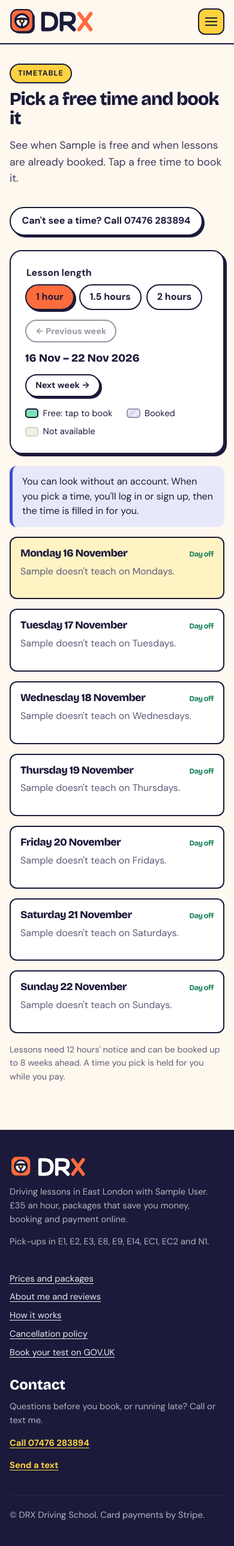
After one commit to Md12Ali/DRX, a Django app: a page that uses templates/base.html in a window 390 px wide. The commit adds this page. Shown: the whole page at 60% size. Run offline with Django 5.2, Linux system fonts and the light colour scheme; tables that the repository leaves empty hold one stand-in row (values such as "Sample post"); data that the repository does not hold is empty; parts of the project's set-up code (start-up, migrations or seed data) failed here and were passed over.

Commit message:
Add weekly timetable: free, booked and own lessons, book straight from a free slot
Learners pick a lesson length and a week (up to 8 weeks ahead), see every
half hour as free, booked or their own lesson, and tap a free time to open
the booking form with the date, time and length filled in. Learners never
see who else has booked; the instructor sees first names. Phones get a
day-by-day list. 8 new tests.

Co-Authored-By: Claude Opus 5.5 <noreply@anthropic.com>
Claude-Session: https://claude.ai/code/session_01Dks5HqKVWKRfi1YayRxVu2

```diff
--- a/bookings/templates/bookings/dashboard.html
+++ b/bookings/templates/bookings/dashboard.html
@@ -42,7 +42,10 @@
 <section class="panel" aria-labelledby="upcoming-title">
   <div class="section-heading-row">
     <h2 id="upcoming-title">Upcoming</h2>
-    <a class="button button-dark button-small" href="{% if main_instructor %}{% url 'bookings:create' main_instructor.slug %}{% else %}{% url 'instructors:list' %}{% endif %}">Book another lesson</a>
+    <div class="button-row button-row-tight">
+      {% if main_instructor %}<a class="button button-ghost button-small" href="{% url 'bookings:timetable' main_instructor.slug %}">See free times</a>{% endif %}
+      <a class="button button-dark button-small" href="{% if main_instructor %}{% url 'bookings:create' main_instructor.slug %}{% else %}{% url 'instructors:list' %}{% endif %}">Book another lesson</a>
+    </div>
   </div>
   {% if upcoming %}
     <ul class="booking-list">
--- /dev/null
+++ b/bookings/templates/bookings/timetable.html
@@ -0,0 +1,124 @@
+{% extends "base.html" %}
+
+{% block title %}Timetable: free and booked lesson times{% endblock %}
+{% block meta_description %}See when {{ instructor.display_name }} is free and book an automatic driving lesson online.{% endblock %}
+
+{% block content %}
+<header class="page-heading timetable-heading">
+  <div>
+    <p class="eyebrow">Timetable</p>
+    <h1>Pick a free time and book it</h1>
+    <p class="lede">
+      {% if is_owner %}Your week at a glance: free times and who has booked.
+      {% else %}See when {{ instructor.first_name }} is free and when lessons are already booked. Tap a free time to book it.{% endif %}
+    </p>
+  </div>
+  <a class="button button-ghost" href="tel:{{ contact_phone_link }}">Can't see a time? Call {{ contact_phone }}</a>
+</header>
+
+<!-- Lesson length and week -->
+<section class="panel timetable-controls" aria-label="Timetable options">
+  <form method="get" class="js-timetable-form duration-choice">
+    <input type="hidden" name="week" value="{{ week|date:'Y-m-d' }}">
+    <fieldset>
+      <legend>Lesson length</legend>
+      <div class="duration-options">
+        {% for value, label in durations %}
+          <label class="duration-option">
+            <input type="radio" name="duration" value="{{ value }}"{% if value == duration %} checked{% endif %}>
+            <span>{{ label }}</span>
+          </label>
+        {% endfor %}
+      </div>
+    </fieldset>
+    <noscript><button type="submit" class="button button-dark button-small">Show times</button></noscript>
+  </form>
+
+  <nav class="week-nav" aria-label="Choose a week">
+    {% if previous_week %}
+      <a class="button button-ghost button-small" href="?week={{ previous_week|date:'Y-m-d' }}&amp;duration={{ duration }}">&larr; Previous week</a>
+    {% else %}
+      <span class="button button-ghost button-small is-disabled" aria-disabled="true">&larr; Previous week</span>
+    {% endif %}
+    <p class="week-label">{{ columns.0.date|date:"j M" }} &ndash; {{ columns.6.date|date:"j M Y" }}</p>
+    {% if next_week %}
+      <a class="button button-ghost button-small" href="?week={{ next_week|date:'Y-m-d' }}&amp;duration={{ duration }}">Next week &rarr;</a>
+    {% else %}
+      <span class="button button-ghost button-small is-disabled" aria-disabled="true">Next week &rarr;</span>
+    {% endif %}
+  </nav>
+
+  <ul class="tt-legend" aria-label="Key">
+    <li><span class="tt-key tt-free"></span> Free: tap to book</li>
+    <li><span class="tt-key tt-booked"></span> Booked</li>
+    {% if user.is_authenticated and not is_owner %}<li><span class="tt-key tt-yours"></span> Your lesson</li>{% endif %}
+    <li><span class="tt-key tt-closed"></span> Not available</li>
+  </ul>
+</section>
+
+{% if not user.is_authenticated %}
+  <p class="message message-info tt-login-note">You can look without an account. When you pick a time, you'll log in or sign up, then the time is filled in for you.</p>
+{% endif %}
+
+<!-- Week grid (tablet and desktop) -->
+<div class="timetable-scroll">
+  <table class="timetable">
+    <caption class="visually-hidden">Lesson times for the week of {{ week|date:"j F Y" }}, {{ duration }}-minute lessons</caption>
+    <thead>
+      <tr>
+        <th scope="col" class="tt-time-head">Time</th>
+        {% for column in columns %}
+          <th scope="col"{% if column.date == today %} class="is-today"{% endif %}>
+            <span class="tt-day">{{ column.date|date:"D" }}</span>
+            <span class="tt-date">{{ column.date|date:"j M" }}</span>
+            <span class="tt-count">{% if not column.works %}Day off{% elif column.free %}{{ column.free }} free{% else %}Full{% endif %}</span>
+          </th>
+        {% endfor %}
+      </tr>
+    </thead>
+    <tbody>
+      {% for row in table.rows %}
+        <tr>
+          <th scope="row" class="tt-time">{{ row.time|time:"H:i" }}</th>
+          {% for cell in row.cells %}
+            <td>{% include "includes/timetable_cell.html" %}</td>
+          {% endfor %}
+        </tr>
+      {% endfor %}
+    </tbody>
+  </table>
+</div>
+
+<!-- Day-by-day list (phones) -->
+<div class="timetable-days">
+  {% for column in columns %}
+    <section class="tt-day-card{% if column.date == today %} is-today{% endif %}" aria-label="{{ column.date|date:'l j F' }}">
+      <h2>{{ column.date|date:"l j F" }} <span class="tt-count">{% if not column.works %}Day off{% elif column.free %}{{ column.free }} free{% else %}Full{% endif %}</span></h2>
+      {% if column.slots %}
+        <ul class="tt-day-slots">
+          {% for time, cell in column.slots %}
+            <li>
+              {% if cell.state == "free" %}
+                {% include "includes/timetable_cell.html" %}
+              {% elif cell.state == "yours" %}
+                <a class="tt-slot tt-yours" href="{% url 'bookings:detail' cell.booking.pk %}">{{ time|time:"H:i" }} · You</a>
+              {% elif is_owner %}
+                <a class="tt-slot tt-booked" href="{% url 'bookings:detail' cell.booking.pk %}">{{ time|time:"H:i" }} · {{ cell.booking.learner.first_name|default:"Booked" }}</a>
+              {% else %}
+                <span class="tt-slot tt-booked">{{ time|time:"H:i" }} · Booked</span>
+              {% endif %}
+            </li>
+          {% endfor %}
+        </ul>
+      {% else %}
+        <p class="muted">{% if column.works %}No times left this day.{% else %}{{ instructor.first_name }} doesn't teach on {{ column.date|date:"l" }}s.{% endif %}</p>
+      {% endif %}
+    </section>
+  {% endfor %}
+</div>
+
+<p class="muted tt-footnote">
+  Lessons need {{ notice_hours }} hours' notice and can be booked up to {{ weeks_ahead }} weeks ahead.
+  A time you pick is held for you while you pay.
+</p>
+{% endblock %}
--- a/bookings/urls.py
+++ b/bookings/urls.py
@@ -12,6 +12,7 @@ urlpatterns = [
     path("<int:pk>/edit/", views.booking_edit, name="edit"),
     path("<int:pk>/cancel/", views.booking_cancel, name="cancel"),
     path("diary/", views.diary, name="diary"),
+    path("timetable/<slug:slug>/", views.timetable, name="timetable"),
     path("<int:pk>/complete/", views.booking_complete, name="complete"),
     path("<int:pk>/instructor-cancel/", views.instructor_cancel, name="instructor_cancel"),
 ]
--- a/bookings/views.py
+++ b/bookings/views.py
@@ -2,6 +2,7 @@
 import datetime
 import logging
 
+from django.conf import settings
 from django.contrib import messages
 from django.contrib.auth.decorators import login_required
 from django.core.exceptions import PermissionDenied
@@ -17,6 +18,7 @@ from progress.models import progress_summary
 
 from .forms import BookingForm, CompleteLessonForm
 from .models import Booking
+from .services import booking_window, week_timetable
 
 logger = logging.getLogger(__name__)
 
@@ -84,9 +86,14 @@ def booking_create(request, slug):
             return redirect("payments:checkout", booking.pk)
         messages.error(request, "That lesson couldn't be booked. Please check the details below.")
     else:
+        # The timetable links here with the date, time and length already chosen
         initial = {}
         if request.GET.get("date"):
             initial["date"] = request.GET["date"]
+        if request.GET.get("time"):
+            initial["start_time"] = request.GET["time"]
+        if request.GET.get("duration", "").isdigit() and int(request.GET["duration"]) in Booking.Duration.values:
+            initial["duration_minutes"] = int(request.GET["duration"])
         form = BookingForm(initial=initial, instructor=instructor, learner=request.user)
 
     context = {"form": form, "instructor": instructor, "is_edit": False}
@@ -251,3 +258,56 @@ def instructor_cancel(request, pk):
     else:
         messages.success(request, "Lesson cancelled and the learner refunded.")
     return redirect("bookings:diary")
+
+
+def _monday(date):
+    return date - datetime.timedelta(days=date.weekday())
+
+
+def timetable(request, slug):
+    """
+    A week of the instructor's diary: free times to book, booked times, and
+    the learner's own lessons. Visitors can look; booking needs a login.
+    Learners never see who else has booked; the instructor sees first names.
+    """
+    instructor = get_object_or_404(Instructor, slug=slug)
+    Booking.objects.expire_stale_holds()
+
+    duration = request.GET.get("duration", "")
+    duration = int(duration) if duration.isdigit() and int(duration) in Booking.Duration.values else 60
+
+    this_week = _monday(timezone.localdate())
+    last_week = _monday(timezone.localtime(booking_window()[1]).date())
+    try:
+        week = _monday(datetime.date.fromisoformat(request.GET.get("week", "")))
+    except ValueError:
+        week = this_week
+    week = min(max(week, this_week), last_week)
+
+    viewer = request.user if request.user.is_authenticated else None
+    table = week_timetable(instructor, week, duration, viewer=viewer)
+    # The same data turned into one column per day, for the mobile day-by-day list
+    columns = []
+    for index, day in enumerate(table["days"]):
+        slots = [(row["time"], row["cells"][index]) for row in table["rows"]]
+        columns.append({
+            "date": day,
+            "free": sum(1 for _, cell in slots if cell["state"] == "free"),
+            "works": instructor.works_on(day),
+            "slots": [(time, cell) for time, cell in slots if cell["state"] in ("free", "booked", "yours")],
+        })
+    context = {
+        "instructor": instructor,
+        "table": table,
+        "columns": columns,
+        "duration": duration,
+        "durations": Booking.Duration.choices,
+        "week": week,
+        "previous_week": week - datetime.timedelta(weeks=1) if week > this_week else None,
+        "next_week": week + datetime.timedelta(weeks=1) if week < last_week else None,
+        "is_owner": viewer is not None and getattr(viewer, "instructor", None) == instructor,
+        "today": timezone.localdate(),
+        "notice_hours": settings.BOOKING_MIN_NOTICE_HOURS,
+        "weeks_ahead": settings.BOOKING_MAX_WEEKS_AHEAD,
+    }
+    return render(request, "bookings/timetable.html", context)
--- a/core/templates/core/home.html
+++ b/core/templates/core/home.html
@@ -162,7 +162,7 @@
       </ul>
       <div class="button-row">
         <a class="button button-dark" href="{{ instructor.get_absolute_url }}">More about me</a>
-        <a class="button button-ghost" href="{% url 'bookings:create' instructor.slug %}">Check my availability</a>
+        <a class="button button-ghost" href="{% url 'bookings:timetable' instructor.slug %}">See my free times</a>
       </div>
     </div>
   </div>
--- a/env_example.py
+++ b/env_example.py
@@ -8,8 +8,8 @@ import os
 os.environ.setdefault("SECRET_KEY", "replace-with-a-long-random-string")
 os.environ.setdefault("DEBUG", "True")
 os.environ.setdefault("ALLOWED_HOSTS", "localhost,127.0.0.1")
-# Leave DATABASE_URL unset to use local SQLite, or point it at Postgres:
-# os.environ.setdefault("DATABASE_URL", "postgres://user:pass@host:5432/dbname")
+# DATABASE_URL is optional here: leave it unset to use a local SQLite file, or set it
+# to a PostgreSQL connection string (postgres://user:password@host:5432/dbname).
 os.environ.setdefault("STRIPE_PUBLIC_KEY", "pk_test_...")
 os.environ.setdefault("STRIPE_SECRET_KEY", "sk_test_...")
 os.environ.setdefault("STRIPE_WEBHOOK_SECRET", "whsec_...")
--- a/instructors/templates/instructors/instructor_detail.html
+++ b/instructors/templates/instructors/instructor_detail.html
@@ -41,7 +41,8 @@
 
     {% if availability %}
       <h2>Free slots in the next two weeks</h2>
-      <p class="muted">Number of free one-hour slots each day. Pick a day to start booking.</p>
+      <p class="muted">Number of free one-hour slots each day. Pick a day to start booking, or
+        <a href="{% url 'bookings:timetable' instructor.slug %}">open the full timetable</a> to see every free and booked time.</p>
       <ul class="availability-strip">
         {% for day in availability %}
           <li>
--- a/scripts/ci_screenshots.py
+++ b/scripts/ci_screenshots.py
@@ -123,6 +123,7 @@ with sync_playwright() as playwright:
     capture(page, "prices", "/prices/", mobile_too=True)
     capture(page, "instructor-profile", f"/instructors/{slug}/", mobile_too=True)
     capture(page, "how-it-works", "/about/")
+    capture(page, "timetable-visitor", f"/bookings/timetable/{slug}/")
     capture(page, "register", "/accounts/register/")
     page.click("main button[type=submit]")
     capture(page, "register-validation-errors")
@@ -132,6 +133,7 @@ with sync_playwright() as playwright:
     # Learner pages
     log_in(page, "jamil")
     capture(page, "learner-dashboard", "/bookings/", mobile_too=True)
+    capture(page, "timetable", f"/bookings/timetable/{slug}/?week={DEMO['next_week']}", mobile_too=True)
     capture(page, "booking-form", f"/bookings/new/{slug}/?date={DEMO['free_date']}", mobile_too=True,
             wait_for=".slot-button")
     page.click(".slot-button >> nth=2")
@@ -150,6 +152,7 @@ with sync_playwright() as playwright:
     context.clear_cookies()
     log_in(page, "ali")
     capture(page, "instructor-diary", "/bookings/diary/", mobile_too=True)
+    capture(page, "instructor-timetable", f"/bookings/timetable/{slug}/?week={DEMO['next_week']}")
     capture(page, "instructor-sign-off", f"/bookings/{DEMO['sign_off']}/complete/")
     capture(page, "instructor-rate-skills", "/progress/learners/jamil/")
     capture(page, "instructor-edit-profile", "/instructors/me/edit/")
--- a/static/css/style.css
+++ b/static/css/style.css
@@ -2973,3 +2973,307 @@ h2 {
 .site-footer :focus-visible {
   outline-color: var(--sun);
 }
+
+/* 16. Timetable: week grid on larger screens, day-by-day list on phones
+   ========================================================================== */
+.timetable-heading {
+  display: flex;
+  flex-wrap: wrap;
+  align-items: flex-end;
+  justify-content: space-between;
+  gap: 1rem;
+}
+
+.timetable-controls {
+  display: grid;
+  grid-template-columns: auto 1fr;
+  gap: 1rem 2rem;
+  align-items: center;
+}
+
+.duration-choice fieldset {
+  margin: 0;
+  padding: 0;
+  border: 0;
+}
+
+.duration-choice legend {
+  margin-bottom: 0.4rem;
+  font-weight: 700;
+}
+
+.duration-options {
+  display: flex;
+  flex-wrap: wrap;
+  gap: 0.5rem;
+}
+
+.duration-option input {
+  position: absolute;
+  opacity: 0;
+}
+
+.duration-option span {
+  display: inline-block;
+  padding: 0.45rem 1rem;
+  border: var(--border);
+  border-radius: 999px;
+  background: var(--surface);
+  font-weight: 700;
+  cursor: pointer;
+}
+
+.duration-option input:checked + span {
+  background: var(--amber);
+  box-shadow: 3px 3px 0 var(--ink);
+}
+
+.duration-option input:focus-visible + span {
+  outline: 3px solid var(--ink);
+  outline-offset: 3px;
+}
+
+.week-nav {
+  display: flex;
+  flex-wrap: wrap;
+  align-items: center;
+  justify-content: flex-end;
+  gap: 0.75rem;
+}
+
+.week-label {
+  margin: 0;
+  font-family: var(--font-display);
+  font-size: 1.15rem;
+  font-weight: 800;
+}
+
+.button.is-disabled {
+  opacity: 0.45;
+  box-shadow: none;
+  pointer-events: none;
+}
+
+.tt-legend {
+  display: flex;
+  flex-wrap: wrap;
+  grid-column: 1 / -1;
+  gap: 0.5rem 1.5rem;
+  margin: 0;
+  padding: 0;
+  list-style: none;
+  font-size: 0.92rem;
+}
+
+.tt-legend li {
+  display: inline-flex;
+  align-items: center;
+  gap: 0.45rem;
+}
+
+.tt-key {
+  display: inline-block;
+  width: 1.4rem;
+  height: 1rem;
+  border: 2px solid var(--ink);
+  border-radius: 5px;
+}
+
+.tt-login-note {
+  margin-bottom: 1rem;
+}
+
+.timetable-scroll {
+  overflow-x: auto;
+  border: var(--border);
+  border-radius: var(--radius);
+  background: var(--surface);
+  box-shadow: var(--shadow);
+}
+
+.timetable {
+  width: 100%;
+  min-width: 760px;
+  border-collapse: separate;
+  border-spacing: 4px;
+  table-layout: fixed;
+}
+
+.timetable thead th {
+  position: sticky;
+  top: 0;
+  z-index: 1;
+  padding: 0.5rem 0.25rem;
+  border-radius: 10px;
+  background: var(--bg);
+  text-align: center;
+}
+
+.timetable thead th.is-today {
+  background: var(--sun);
+}
+
+.tt-time-head {
+  width: 4.5rem;
+}
+
+.tt-day,
+.tt-date,
+.tt-count {
+  display: block;
+}
+
+.tt-day {
+  font-family: var(--font-display);
+  font-size: 1.05rem;
+  font-weight: 800;
+}
+
+.tt-date {
+  font-size: 0.85rem;
+}
+
+.tt-count {
+  color: var(--go);
+  font-size: 0.78rem;
+  font-weight: 700;
+}
+
+.tt-time {
+  color: var(--ink-soft);
+  font-size: 0.85rem;
+  font-weight: 700;
+  text-align: right;
+  white-space: nowrap;
+}
+
+.timetable td {
+  padding: 0;
+}
+
+.tt-slot {
+  display: flex;
+  align-items: center;
+  justify-content: center;
+  min-height: 2.1rem;
+  border-radius: 8px;
+  font-size: 0.85rem;
+  font-weight: 700;
+  text-decoration: none;
+}
+
+.tt-free,
+.tt-key.tt-free {
+  border: 2px solid var(--ink);
+  background: var(--mint);
+  color: var(--ink);
+}
+
+a.tt-free:hover {
+  background: var(--amber);
+  color: var(--ink);
+  transform: translate(-1px, -1px);
+  box-shadow: 2px 2px 0 var(--ink);
+}
+
+.tt-booked,
+.tt-key.tt-booked {
+  border: 2px solid #9c98b8;
+  background: repeating-linear-gradient(135deg, #ebe8f5 0 6px, #dcd8ea 6px 12px);
+  color: var(--ink-soft);
+}
+
+.tt-yours,
+.tt-key.tt-yours {
+  border: 2px solid var(--ink);
+  background: var(--sun);
+  color: var(--ink);
+}
+
+.tt-closed,
+.tt-key.tt-closed {
+  background: #f3eee6;
+}
+
+.tt-key.tt-closed {
+  border-color: #d8cfc0;
+}
+
+.tt-off {
+  background: repeating-linear-gradient(45deg, transparent 0 6px, #efe8dc 6px 9px);
+}
+
+.timetable-days {
+  display: none;
+}
+
+.tt-day-card {
+  margin-bottom: 1rem;
+  padding: 1rem;
+  border: var(--border);
+  border-radius: var(--radius-sm);
+  background: var(--surface);
+}
+
+.tt-day-card.is-today {
+  background: var(--sun-soft);
+}
+
+.tt-day-card h2 {
+  display: flex;
+  align-items: baseline;
+  justify-content: space-between;
+  gap: 0.5rem;
+  font-size: 1.1rem;
+}
+
+.tt-day-slots {
+  display: grid;
+  grid-template-columns: repeat(auto-fill, minmax(5.5rem, 1fr));
+  gap: 0.5rem;
+  margin: 0;
+  padding: 0;
+  list-style: none;
+}
+
+.tt-day-slots li {
+  display: grid;
+}
+
+.tt-day-slots .tt-booked,
+.tt-day-slots .tt-yours {
+  min-height: 2.6rem;
+  padding: 0 0.4rem;
+  font-size: 0.75rem;
+}
+
+.tt-day-slots .tt-free {
+  min-height: 2.6rem;
+}
+
+.tt-footnote {
+  margin-top: 1rem;
+  font-size: 0.9rem;
+}
+
+@media (max-width: 700px) {
+  .timetable-scroll {
+    display: none;
+  }
+
+  .timetable-days {
+    display: block;
+  }
+
+  .timetable-controls {
+    grid-template-columns: 1fr;
+  }
+
+  .week-nav {
+    justify-content: space-between;
+  }
+}
+
+.button-row-tight {
+  margin-top: 0;
+}
--- a/static/js/script.js
+++ b/static/js/script.js
@@ -311,6 +311,19 @@
     });
   }
 
+  /* Timetable: show the new lesson length as soon as it is chosen
+     (without JavaScript, a "Show times" button submits the form). */
+  function initTimetableForm() {
+    const form = document.querySelector(".js-timetable-form");
+    if (!form) {
+      return;
+    }
+    form.addEventListener("change", function () {
+      form.setAttribute("aria-busy", "true");
+      form.submit();
+    });
+  }
+
   document.addEventListener("DOMContentLoaded", function () {
     initNavToggle();
     initMessageDismiss();
@@ -322,5 +335,6 @@
     initHoldCountdown();
     initPostcodeCheck();
     initScoreRings();
+    initTimetableForm();
   });
 })();
--- a/templates/base.html
+++ b/templates/base.html
@@ -31,6 +31,7 @@
       <ul class="nav-menu" id="nav-menu">
         {% if is_instructor %}
           <li><a href="{% url 'bookings:diary' %}"{% if current == 'diary' %} aria-current="page"{% endif %}>My diary</a></li>
+          <li><a href="{% url 'bookings:timetable' current_instructor.slug %}"{% if current == 'timetable' %} aria-current="page"{% endif %}>Timetable</a></li>
           <li><a href="{{ current_instructor.get_absolute_url }}"{% if app == 'instructors' and current == 'detail' %} aria-current="page"{% endif %}>Public profile</a></li>
           <li><a href="{% url 'instructors:edit' %}"{% if current == 'edit' and app == 'instructors' %} aria-current="page"{% endif %}>Edit profile</a></li>
         {% else %}
@@ -38,7 +39,10 @@
             <li><a href="{{ main_instructor.get_absolute_url }}"{% if app == 'instructors' %} aria-current="page"{% endif %}>About me</a></li>
           {% endif %}
           <li><a href="{% url 'packages:list' %}"{% if app == 'packages' %} aria-current="page"{% endif %}>Prices</a></li>
-          <li><a href="{% url 'core:home' %}#areas">Areas</a></li>
+          {% if main_instructor %}
+            <li><a href="{% url 'bookings:timetable' main_instructor.slug %}"{% if current == 'timetable' %} aria-current="page"{% endif %}>Timetable</a></li>
+          {% endif %}
+          {% if not user.is_authenticated %}<li><a href="{% url 'core:home' %}#areas">Areas</a></li>{% endif %}
           {% if user.is_authenticated %}
             <li><a href="{% url 'bookings:dashboard' %}"{% if current == 'dashboard' %} aria-current="page"{% endif %}>My lessons</a></li>
             <li><a href="{% url 'progress:mine' %}"{% if app == 'progress' %} aria-current="page"{% endif %}>Progress</a></li>
```
Also changed, not shown: bookings/services.py (+51 -0 lines), bookings/tests.py (+82 -1 lines), scripts/ci_demo_data.py (+12 -0 lines), templates/includes/timetable_cell.html (added, +23 -0 lines), README.md.
